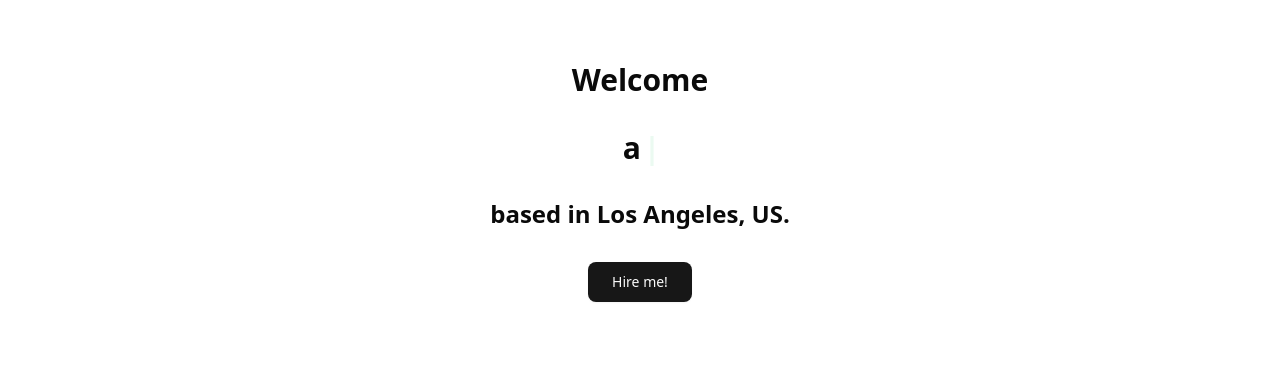
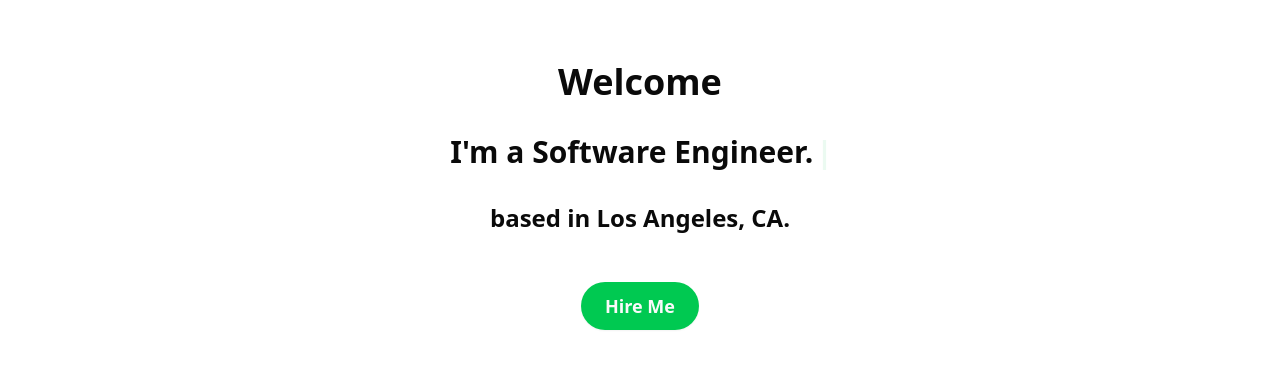
Before and after one commit to teomankirma/portfolio-website, a Next.js app: page / in a window 1280 px wide. Shown: the part 402-782 px from the top of the page. Built offline with nearby package versions, Linux system fonts and the light colour scheme.

Commit message:
feat: language setup, home page styling improvements

```diff
--- a/src/components/HomePage.tsx
+++ b/src/components/HomePage.tsx
@@ -4,33 +4,41 @@ import React from "react";
 import { Spacer } from "@/components";
 import { Avatar, AvatarFallback, AvatarImage, Button } from "@/components/ui";
 import { Typewriter } from "react-simple-typewriter";
+import { CONSTANTS } from "@/constants/constants";
+import { usePortfolioStore } from "@/hooks/usePortfolioStore";
 
 export function HomePage() {
+  const { language } = usePortfolioStore();
+
   return (
     <div className="flex min-h-screen justify-center" id="home">
       <div className="flex flex-col items-center w-full">
         <Avatar className="h-60 w-60 mt-20">
           <AvatarImage
             src="https://avatars.githubusercontent.com/u/83593653?v=4"
-            alt="Teoman Kirma"
+            alt={CONSTANTS[language].fullName}
           />
-          <AvatarFallback>Teoman Kirma</AvatarFallback>
+          <AvatarFallback>{CONSTANTS[language].fullName}</AvatarFallback>
         </Avatar>
         <Spacer y={4} />
-        <h1 className="text-3xl font-bold">Welcome</h1>
+        <h1 className="text-4xl font-bold">{CONSTANTS[language].welcome}</h1>
         <Spacer y={2} />
         <div className="text-center min-w-[200px] text-3xl font-bold">
           <Typewriter
-            words={["Hello", "this", "is", "a"]}
+            words={CONSTANTS[language].typewriter}
             loop={0}
             cursor={true}
             cursorColor="#17c964"
           />
         </div>
         <Spacer y={2} />
-        <h1 className="text-2xl font-bold">based in Los Angeles, US.</h1>
-        <Spacer y={2} />
-        <Button size={"lg"}>Hire me!</Button>
+        <h1 className="text-2xl font-bold">{CONSTANTS[language].location}</h1>
+        <Spacer y={3} />
+        <Button size={"lg"} className="bg-green-500 p-6 rounded-3xl">
+          <span className="text-lg font-bold">
+            {CONSTANTS[language].hireMe}
+          </span>
+        </Button>
       </div>
     </div>
   );
--- /dev/null
+++ b/src/constants/constants.ts
@@ -0,0 +1,29 @@
+export const CONSTANTS = {
+  ENGLISH: {
+    // General
+    fullName: "Teoman Kirma",
+
+    // Home
+    welcome: "Welcome",
+    typewriter: [
+      "I'm Teoman Kirma.",
+      "I'm a Software Engineer.",
+      "I'm a Frontend Developer.",
+    ],
+    location: "based in Los Angeles, CA.",
+    hireMe: "Hire Me",
+  },
+  TURKISH: {
+    // General
+    fullName: "Teoman Kırma",
+
+    welcome: "Hoş Geldiniz",
+    typewriter: [
+      "Ben Teoman Kırma.",
+      "Yazılım Mühendisiyim.",
+      "Frontend Developerım.",
+    ],
+    location: "Los Angeles, CA'da yaşıyorum.",
+    hireMe: "Beni İşe Alın",
+  },
+};
--- a/src/hooks/usePortfolioStore.ts
+++ b/src/hooks/usePortfolioStore.ts
@@ -3,7 +3,7 @@ import { devtools } from "zustand/middleware";
 import { LanguageEnum } from "@/types";
 
 interface PortfolioState {
-  language: string;
+  language: LanguageEnum;
   updateState: (partialState: Partial<PortfolioState>) => void;
 }
 
--- a/src/types.ts
+++ b/src/types.ts
@@ -1,4 +1,4 @@
 export enum LanguageEnum {
-  TURKISH = "tr-TR",
-  ENGLISH = "en-US",
+  TURKISH = "TURKISH",
+  ENGLISH = "ENGLISH",
 }
```
